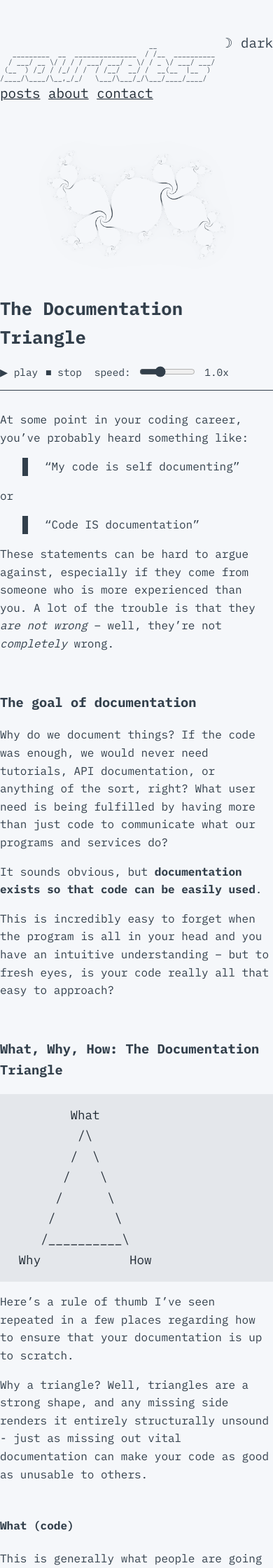
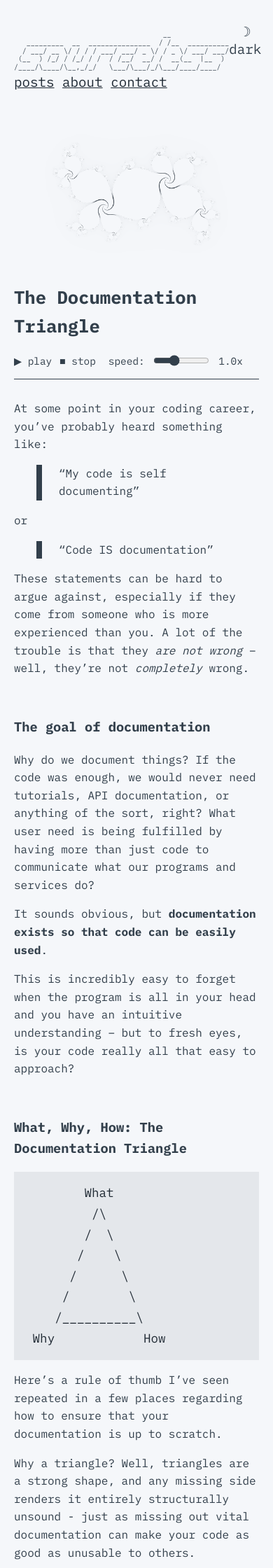
Before and after one commit to Sourceless/sourceless.github.io, a Jekyll site: the page built from _posts/2021-03-19-the-documentation-triangle.md, in a window 390 px wide. Shown: the top 2240 px of the page at 70% size. Built offline with Jekyll 4.4.1, drawn with Linux system fonts in a browser that asks for light colours.

Commit message:
fix: give mobile layout horizontal gutters
Below 768px #content stretched to 100% with no padding, so body text ran
flush to both screen edges. Let it fill the viewport and carry its own
gutters instead, pull blockquotes back in, and let long pre blocks scroll
rather than push the page sideways.

Co-Authored-By: Claude Opus 5 (1M context) <noreply@anthropic.com>
Claude-Session: https://claude.ai/code/session_019kdruBMef4hpQW1Yc4CMkx

```diff
--- a/assets/css/main.css
+++ b/assets/css/main.css
@@ -104,15 +104,25 @@ h1, h2, h3, h4, h5, h6 {
     margin-top: 3em;
 }
 
+/* Below the breakpoint the 40em column no longer fits, so let #content fill the
+   viewport and carry its own gutters. Without them the text runs edge to edge. */
 @media only screen and (max-width: 768px) {
     #content {
-        width: 100%;
+        width: auto;
+        margin: 2em 0;
+        padding: 0 1.25em 6em;
+    }
+
+    blockquote {
+        margin-left: 0;
+        padding-left: 1em;
     }
 }
 
 pre {
     background: var(--code-bg);
     padding: 1em;
+    overflow-x: auto;
 }
 
 blockquote {
```
